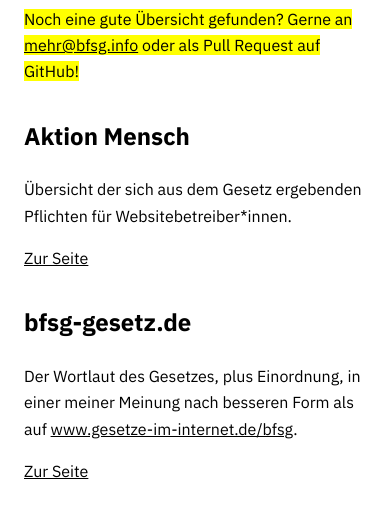
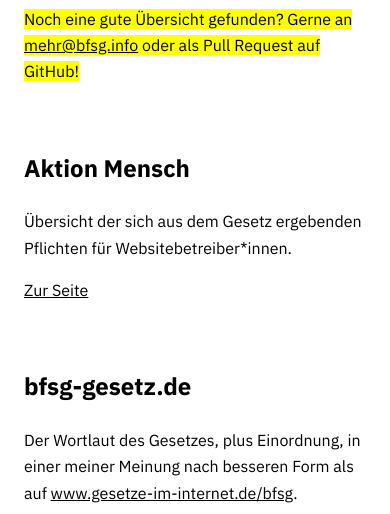
Before and after one commit to marcus-herrmann/bfsg_info, a plain HTML site: page index.html in a window 390 px wide. Shown: the part 275-789 px from the top of the page. Drawn offline with Linux system fonts and the light colour scheme.

Commit message:
Responsive refinements

```diff
--- a/index.html
+++ b/index.html
@@ -60,6 +60,12 @@
             position: absolute;
             white-space: nowrap;
             width: 1px;
+        }
+
+        @media screen and (max-width: 30em) {
+            .card {
+                margin: 4rem auto;
+            }
         }
     </style>
 
```
